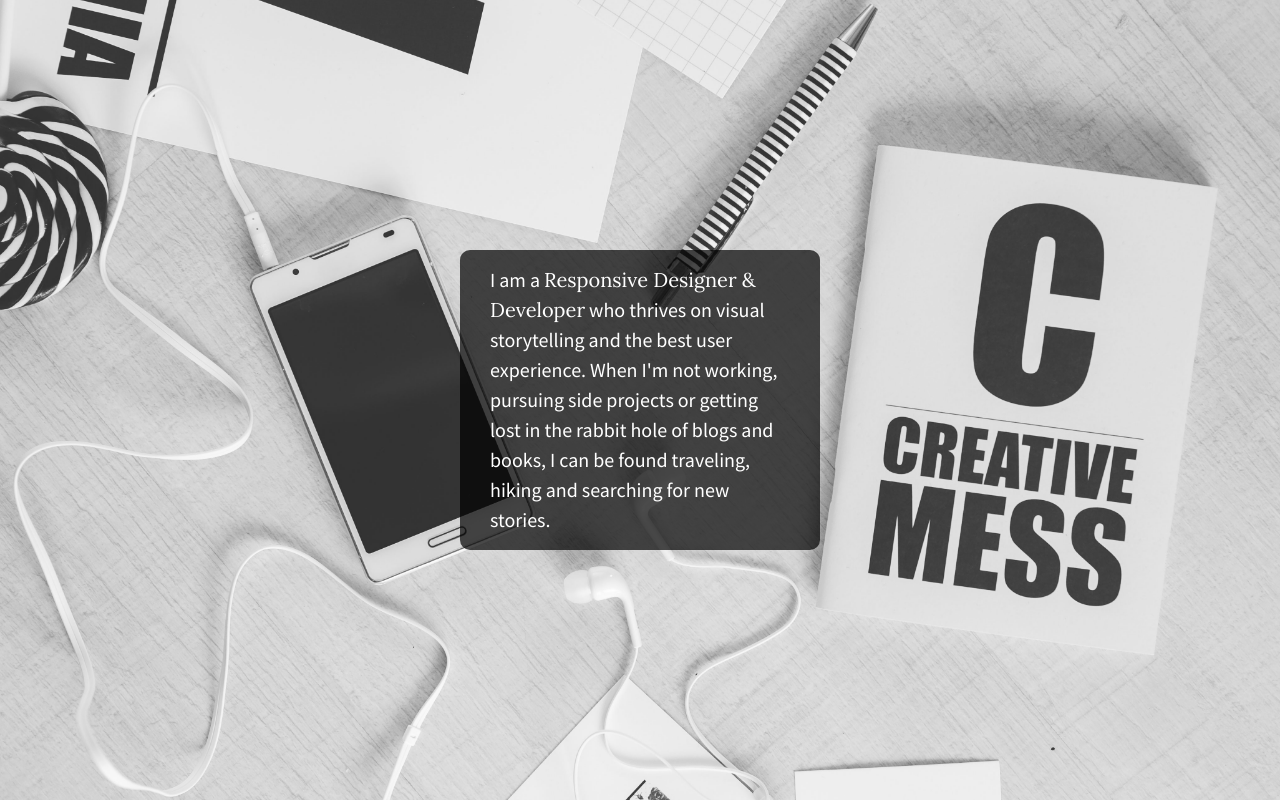
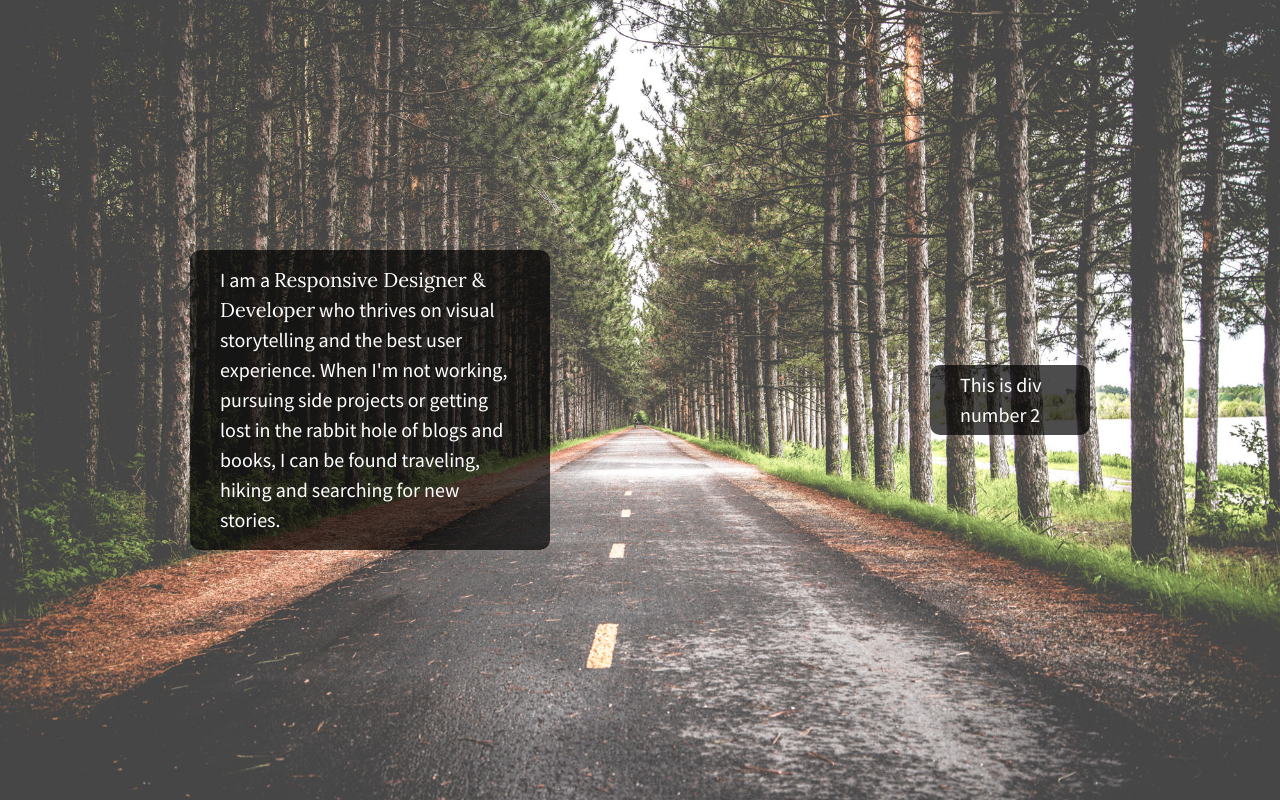
Before and after one commit to MalinmedM/flexbox-first, a plain HTML site: page 6.02-206-center-flexbox-starter/index.html in a window 1280 px wide. Drawn offline with nearby package versions, Linux system fonts and the light colour scheme.

Commit message:
customised first

```diff
--- a/6.02-206-center-flexbox-starter/css/main.css
+++ b/6.02-206-center-flexbox-starter/css/main.css
@@ -97,7 +97,7 @@ textarea {
 
 /*Large Background Image*/
 html {
-    background: url(../img/bkgd2.jpg) no-repeat center center fixed;
+    background: url(../img/bkgd.jpg) no-repeat center center fixed;
     background-size: cover;
     height: 100%;
    /* set height to 100% - these are important for allowing content to vertically align */
@@ -114,14 +114,14 @@ body {
     margin: 0;
     height: 100%;
     width: 100%;
-    justify-content: center;
+    justify-content: space-around;
     align-items: center;
 }
 
 #content {
     /* set the display to flex and use the justify-content & align-items properties to center the text within the div*/
     display: flex;
-    justify-content: center;
+    justify-content: flex-start;
     align-items: center;
     background: #222;
     background:rgba(0,0,0,0.7);
@@ -138,6 +138,23 @@ body {
 
 #content p span {
     font-family: 'Lora', sans-serif;
+}
+
+#content-2 {
+    display: flex;
+    justify-content: flex-end;
+    align-items: center;
+    background: #222;
+    background:rgba(0,0,0,0.7);
+    color: #fff;
+    font-family: 'Source Sans Pro', sans-serif;
+    font-weight: 300;
+    font-size: 1.25em;
+    line-height: 1.5em;
+    border-radius: 10px;
+    padding: 0px 30px;
+    width: 100px;
+    height: 70px;
 }
 
 
--- a/6.02-206-center-flexbox-starter/index.html
+++ b/6.02-206-center-flexbox-starter/index.html
@@ -26,6 +26,9 @@
             <div id="content">
                 <p>I am a <span>Responsive Designer & Developer</span> who thrives on visual storytelling and the best user experience. When I'm not working, pursuing side projects or getting lost in the rabbit hole of blogs and books, I can be found traveling, hiking and searching for new stories.</p>
             </div>
+            <div id="content-2">
+                <p>This is div number 2</p>
+            </div>
         </section>
 
         <script src="https://ajax.googleapis.com/ajax/libs/jquery/1.11.3/jquery.min.js"></script>
```
